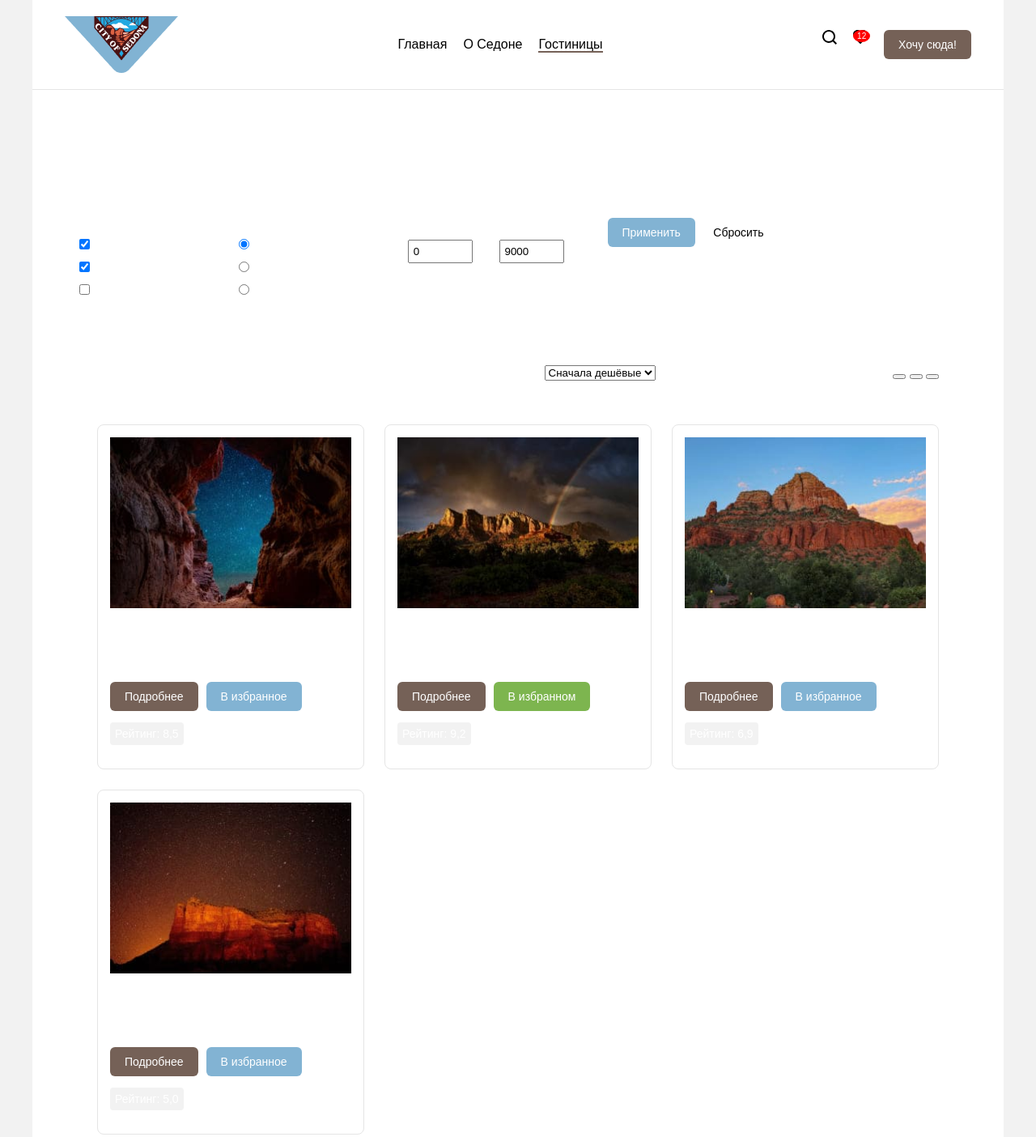
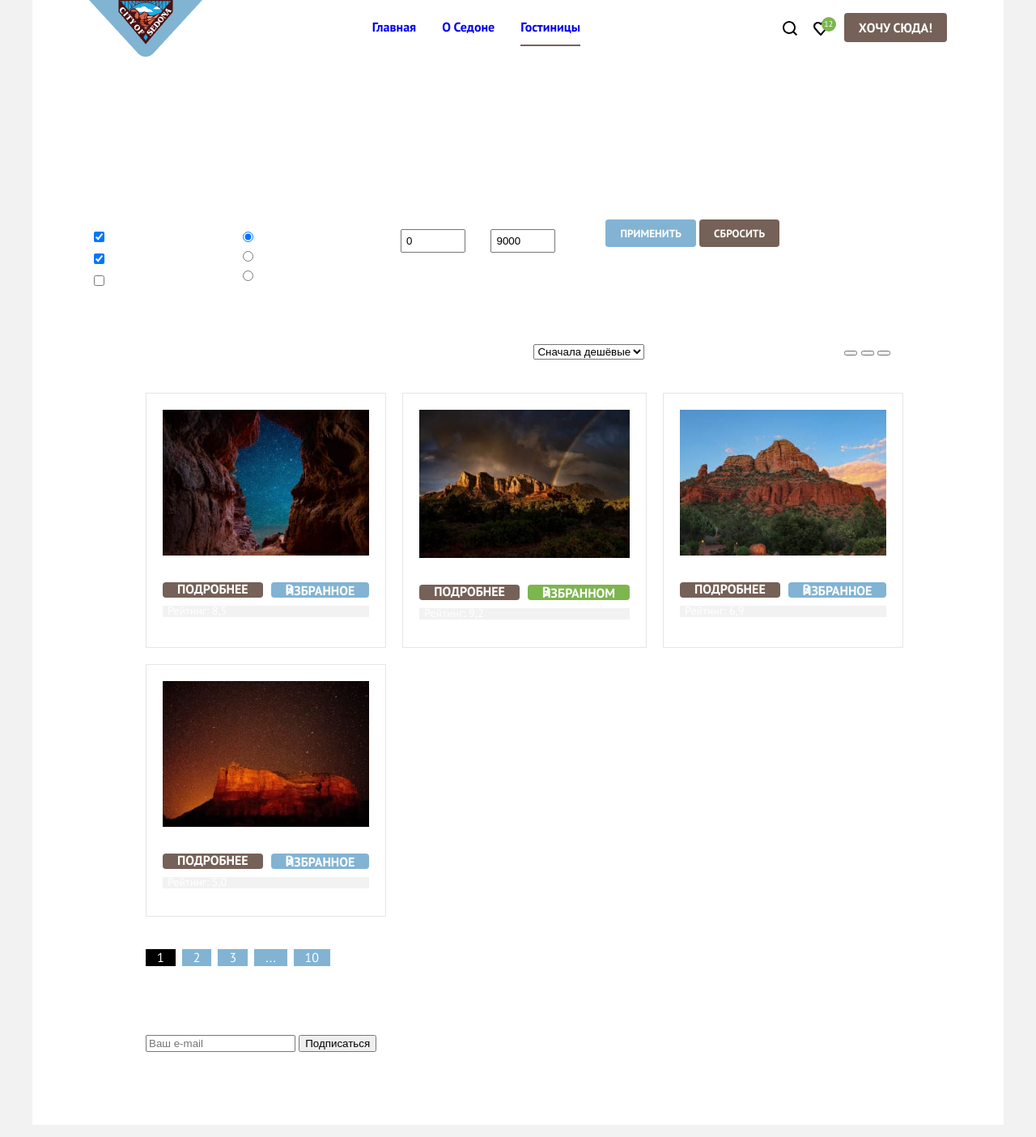
Before and after one commit to Milkyawayka/990641-sedona-2, a plain HTML site: page catalog.html in a window 1280 px wide. Shown: the top 1404 px of the page at 81% size. Drawn offline with Linux system fonts and the light colour scheme.

Commit message:
Add files via upload

```diff
--- a/styles/styles.css
+++ b/styles/styles.css
@@ -12,9 +12,6 @@
   font-display: swap;
 }
 
-/* ======================
-   БАЗА
-====================== */
 *,
 *::before,
 *::after {
@@ -23,15 +20,17 @@
 
 body.page {
   margin: 0;
-  font-family: Arial, sans-serif;
-  color: #333;
+  font-family: "PT Sans", Arial, sans-serif;
+  font-size: 16px;
+  line-height: 1.5px;
+  color: #000000;
   background: #f2f2f2;
 }
 
 .container {
   width: 1200px;
   margin: 0 auto;
-  background: #fff;
+  background: #ffffff;
 }
 
 img {
@@ -41,16 +40,14 @@ img {
 
 .visually-hidden {
   position: absolute;
-  opacity: 0;
-  pointer-events: none;
+  width: 1px;
+  height: 1px;
+  overflow: hidden;
 }
 
-/* ======================
-   HEADER
-====================== */
 .header {
-  padding: 20px 40px;
-  border-bottom: 1px solid #e5e5e5;
+  padding: 0 70px;
+  background: #ffffff;
 }
 
 .navigation {
@@ -59,51 +56,89 @@ img {
   align-items: center;
 }
 
-.menu,
-.user {
+.navigation-logo {
+  display: block;
+}
+
+.logo-img {
+  display: block;
+}
+
+.menu {
   display: flex;
-  gap: 20px;
+  gap: 32px;
   list-style: none;
   margin: 0;
   padding: 0;
 }
 
 .menu-link {
+  display: block;
+  padding: 20px 0;
   text-decoration: none;
-  color: #000;
-  font-weight: 500;
+  font-weight: 700;
 }
 
 .menu-link--active {
   border-bottom: 2px solid #756157;
 }
 
+.user {
+  display: flex;
+  align-items: center;
+  gap: 20px;
+  list-style: none;
+}
+
+.icon {
+  position: relative;
+  display: flex;
+  align-items: center;
+  text-decoration: none;
+}
+
 .count {
   position: absolute;
+  top: -6px;
+  right: -10px;
+  background: #7db54f;
+  color: #ffffff;
   font-size: 10px;
-  background: red;
-  color: #fff;
-  padding: 2px 5px;
+  width: 18px;
+  height: 18px;
   border-radius: 50%;
+  align-items: center;
+  justify-content: center;
+  display: flex;
 }
 
-/* ======================
-   BUTTONS
-====================== */
 .button {
-  display: inline-block;
-  padding: 10px 18px;
-  border-radius: 6px;
-  text-decoration: none;
-  background: #756157;
-  color: #fff;
-  font-size: 14px;
+  font-family: inherit;
+  font-weight: 700;
+  text-transform: uppercase;
+  padding: 8px 18px;
+  border-radius: 4px;
   border: none;
   cursor: pointer;
+  text-decoration: none;
+  color: #ffffff;
+  background: #756157;
+}
+
+.button:hover {
+  background: #615048;
+}
+
+.button--brown {
+  background: #756157;
 }
 
 .button--primary {
   background: #82b3d3;
+}
+
+.button--primary:hover {
+  background: #68a2ca;
 }
 
 .button--favorite {
@@ -114,77 +149,100 @@ img {
   background: #7db54f;
 }
 
-.button--reset {
-  background: transparent;
-  color: #000;
-}
-
-/* ======================
-   HERO
-====================== */
 .hero {
   background: url("../images/index-background.jpg") center/cover no-repeat;
-  padding: 80px 0;
+  padding: 90px 0;
   text-align: center;
 }
 
 .hero-decor {
-  position: relative;
+  display: flex;
+  flex-direction: column;
+  align-items: center;
+  gap: 20px;
 }
 
-/* ======================
-   ADVANTAGES
-====================== */
 .advantages {
-  padding: 60px 40px;
+  padding: 60px 70px;
   text-align: center;
+}
+
+.advantages-intro {
+  margin-bottom: 40px;
+}
+
+.advantages-title {
+  font-size: 30px;
+  font-weight: 700;
+  margin: 0 0 20px;
+}
+
+.advantages-description {
+  color: #666666;
+  margin: 0;
 }
 
 .advantages-list {
   list-style: none;
   padding: 0;
-  margin-top: 40px;
+  margin: 0;
 }
 
 .advantages-item {
-  padding: 30px;
-  border-bottom: 1px solid #eee;
+  padding: 40px 30px;
 }
 
 .advantages-item--wide {
   display: flex;
-  align-items: center;
+  align-items: stretch;
   padding: 0;
 }
 
 .advantages-box {
-  padding: 40px;
   flex: 1;
+  padding: 60px
 }
 
 .advantages-box--blue {
   background: #82b3d3;
   color: #fff;
+  padding: 60px;
 }
 
 .advantages-img {
   flex: 1;
+  object-fit: cover;
 }
 
-/* ======================
-   REASONS
-====================== */
+.advantages-text {
+  margin: 10px 0 0;
+}
+
 .reasons {
-  padding: 60px 40px;
+  padding: 60px 70px;
   text-align: center;
+}
+
+.reasons-intro {
+  margin-bottom: 40px;
+}
+
+.reasons-title {
+  font-size: 30px;
+  margin: 0 0 10px;
+}
+
+.reasons-description {
+  margin: 0;
+  color: #555555;
 }
 
 .reasons-list {
   display: flex;
-  gap: 20px;
+  gap: 30px;
   list-style: none;
   padding: 0;
-  margin-top: 40px;
+  margin: 0;
 }
 
 .reasons-item {
@@ -192,52 +250,55 @@ img {
   padding: 20px;
 }
 
-/* ======================
-   INFORMATION
-====================== */
 .information {
   text-align: center;
-  padding: 60px 40px;
+  padding: 70px;
 }
 
-/* ======================
-   NEWSLETTER (общий)
-====================== */
-.newsletter,
-.newsletter-main-catalog {
+.information-title {
+  font-size: 30px;
+  margin: 0 0 20px;
+}
+
+.newsletter {
+  padding: 70px;
   text-align: center;
-  padding: 60px 40px;
-  background: #82b3d3;
-  color: #fff;
+  background: url("../images/subscribe.jpg");
+  color: #ffffff;
+}
+
+.newsletter-title {
+  font-size: 30px;
+  margin: 0 0 10px;
 }
 
 .newsletter-form {
   margin-top: 20px;
 }
 
-.newsletter-input,
-.newsletter-form input {
-  padding: 10px;
-  width: 250px;
+.newsletter-input {
+  padding: 12px;
+  width: 300px;
   border: none;
 }
 
-.newsletter-button,
-.newsletter-form button {
-  padding: 10px 20px;
+.newsletter-button {
+  padding: 12px 20px;
   border: none;
-  background: #756157;
-  color: #fff;
+  background: #82b3d3;
+  color: #ffffff;
   cursor: pointer;
 }
 
-/* ======================
-   CATALOG HEADER
-====================== */
 .catalog {
-  padding: 40px;
+  padding: 40px 70px;
   background: url("../images/catalog-bg.jpg") center/cover no-repeat;
-  color: #fff;
+  color: #ffffff;
+}
+
+.catalog-title {
+  font-size: 60px;
+  margin-bottom: 0 0 10px;
 }
 
 .breadcrumbs {
@@ -245,19 +306,25 @@ img {
   gap: 10px;
   list-style: none;
   padding: 0;
+  margin: 0;
+}
+.catalog-filter {
+  margin-top: 40px;
 }
 
-/* ======================
-   FILTER
-====================== */
 .filter {
   display: flex;
-  gap: 40px;
-  margin-top: 30px;
+  gap: 60px;
 }
 
 .filter-group {
   border: none;
+  padding: 0;
+ }
+
+.filter-title {
+  font-weight: 700;
+  margin-bottom: 10px;
 }
 
 .filter-label {
@@ -275,11 +342,8 @@ img {
   padding: 5px;
 }
 
-/* ======================
-   RESULTS
-====================== */
 .catalog-results {
-  padding: 40px;
+  padding: 50px 70px;
 }
 
 .catalog-controls {
@@ -288,22 +352,23 @@ img {
   align-items: center;
 }
 
-/* ======================
-   HOTEL CARDS
-====================== */
 .hotel-list {
   display: grid;
   grid-template-columns: repeat(3, 1fr);
-  gap: 25px;
+  gap: 20px;
   list-style: none;
   padding: 0;
-  margin-top: 30px;
+  margin: 30px 0 0;
 }
 
 .hotel-card {
-  border: 1px solid #e5e5e5;
-  border-radius: 8px;
-  padding: 15px;
+  border: 1px solid #e6e6e6;
+  padding: 20px;
+}
+
+.hotel-card-title {
+  font-size: 20px;
+  margin: 10px 0;
 }
 
 .hotel-card-info {
@@ -317,46 +382,35 @@ img {
   gap: 10px;
 }
 
-/* ======================
-   RATING
-====================== */
 .rating {
   background: #f2f2f2;
   padding: 6px;
-  border-radius: 4px;
-  display: inline-block;
   font-size: 14px;
+  margin-top: 10px;
 }
 
-/* ======================
-   PAGINATION
-====================== */
 .pagination {
   display: flex;
-  gap: 10px;
+  gap: 8px;
   list-style: none;
+  padding: 0;
   margin: 40px 0;
-  padding: 0;
 }
 
 .pagination a {
-  padding: 8px 14px;
+  display: block;
+  padding: 10px 14px;
   background: #82b3d3;
   color: #fff;
   text-decoration: none;
-  border-radius: 4px;
 }
 
 .pagination .active {
-  background: #333;
+  background: #000000;
 }
 
-/* ======================
-   FOOTER
-====================== */
 .page-footer {
-  padding: 30px 40px;
-  border-top: 1px solid #e5e5e5;
+  padding: 40px 70px;
 }
 
 .footer-container {
@@ -370,6 +424,15 @@ img {
   gap: 15px;
   list-style: none;
   padding: 0;
+  margin: 0;
+}
+
+.footer-social-list {
+  display: flex;
+  gap: 15px;
+  list-style: none;
+  padding: 0;
+  margin: 0;
 }
 
 .footer-phone {
```
